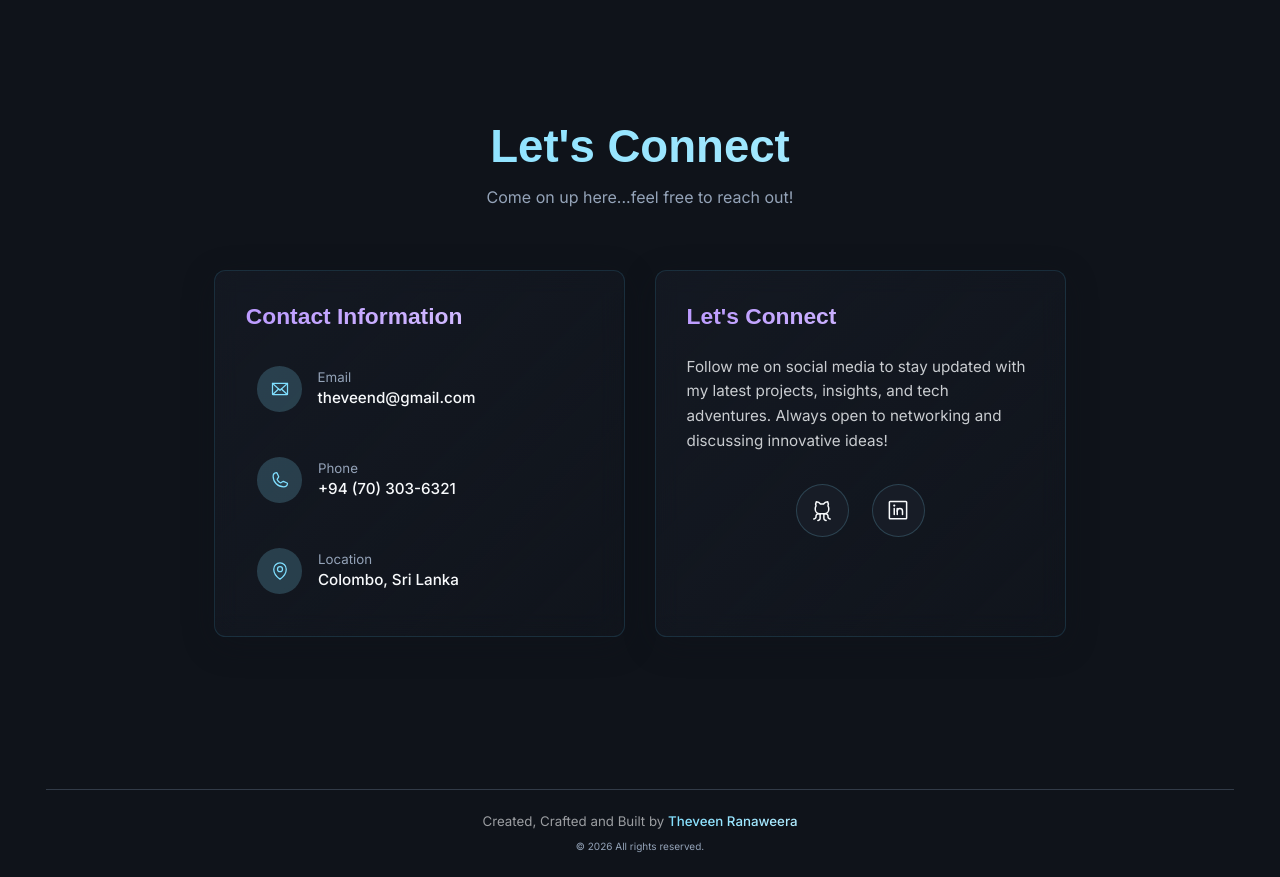
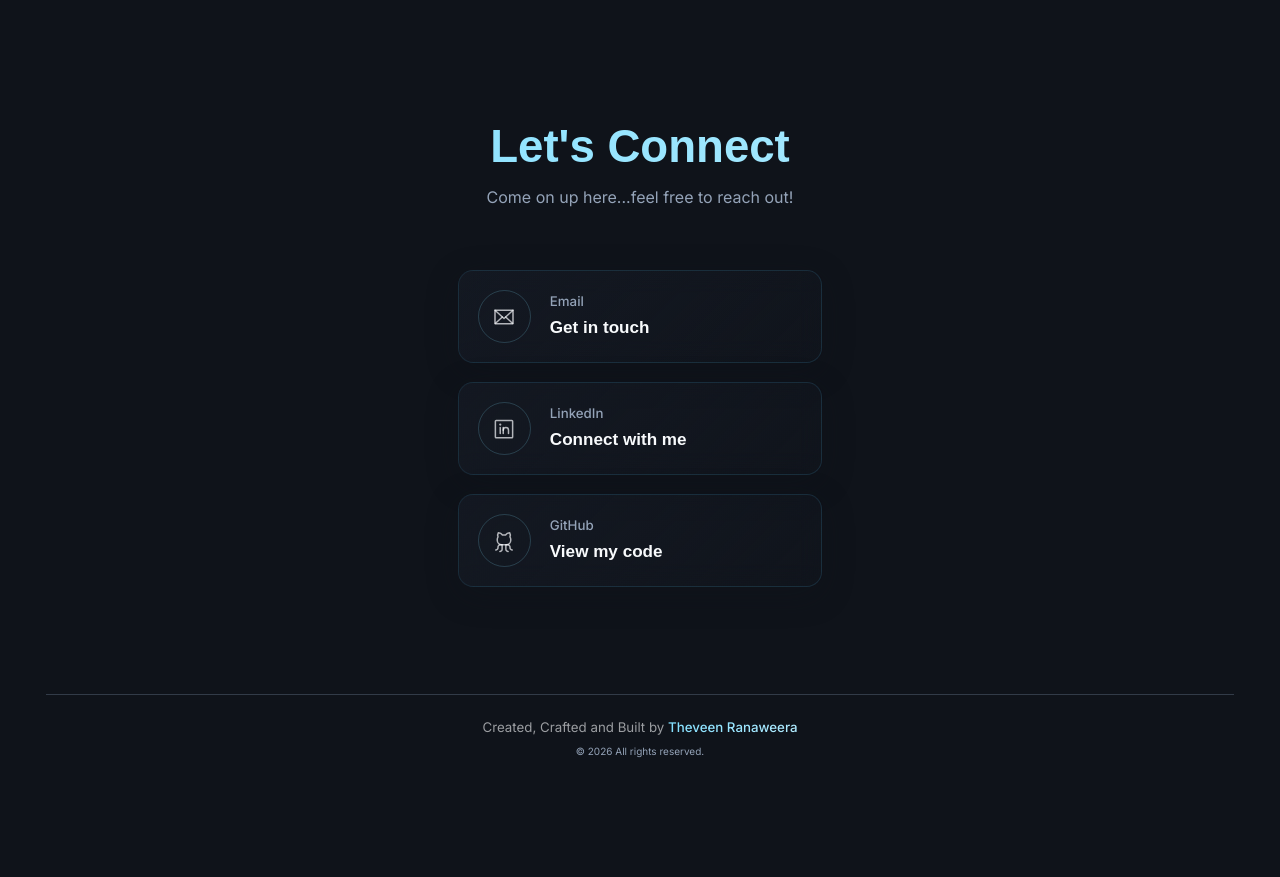
Before and after one commit to theveenranaweera/Theveen-Portfolio, a React (Vite) app: page / in a window 1280 px wide. Shown: the part 5300-6177 px from the top of the page. After the commit the page ends 6082 px from the top, so only its background shows below. Built offline with nearby package versions, Linux system fonts and the light colour scheme; a web font is replaced by a local one.

Commit message:
Update Contact section design with vertical brand cards

```diff
--- a/src/components/Contact.tsx
+++ b/src/components/Contact.tsx
@@ -3,10 +3,8 @@ import { gsap } from 'gsap';
 import { ScrollTrigger } from 'gsap/ScrollTrigger';
 import {
   Envelope,
-  Phone,
-  MapPin,
-  GithubLogo,
-  LinkedinLogo
+  LinkedinLogo,
+  GithubLogo
 } from 'phosphor-react';
 
 import { CONTACT_INFO, SOCIAL_LINKS } from '@/constants';
@@ -44,6 +42,21 @@ const Contact = () => {
         }
       );
 
+      // Animate section subtitle
+      tl.fromTo('.contact-subtitle',
+        {
+          opacity: 0,
+          y: 30
+        },
+        {
+          opacity: 1,
+          y: 0,
+          duration: 0.8,
+          ease: 'power2.out'
+        },
+        '-=0.6'
+      );
+
       // Animate contact cards
       tl.fromTo('.contact-card',
         {
@@ -61,62 +74,41 @@ const Contact = () => {
         },
         '-=0.4'
       );
-
-      // Animate social icons
-      tl.fromTo('.social-icon',
-        {
-          opacity: 0,
-          scale: 0.8,
-          y: 20
-        },
-        {
-          opacity: 1,
-          scale: 1,
-          y: 0,
-          duration: 0.6,
-          ease: 'back.out(1.7)',
-          stagger: 0.1
-        },
-        '-=0.3'
-      );
     }, sectionRef);
 
     return () => ctx.revert();
   }, []);
 
-  const contactInfo = [
+  const contactCards = [
     {
       icon: Envelope,
       label: 'Email',
-      value: CONTACT_INFO.EMAIL,
-      href: `mailto:${CONTACT_INFO.EMAIL}`
-    },
-    {
-      icon: Phone,
-      label: 'Phone',
-      value: CONTACT_INFO.PHONE,
-      href: `tel:${CONTACT_INFO.PHONE.replace(/[^\d+]/g, '')}`
-    },
-    {
-      icon: MapPin,
-      label: 'Location',
-      value: CONTACT_INFO.LOCATION,
-      href: '#'
-    }
-  ];
-
-  const socialLinks = [
-    {
-      icon: GithubLogo,
-      label: 'GitHub',
-      href: SOCIAL_LINKS.GITHUB,
-      color: 'hover:text-gray-400'
+      title: 'Get in touch',
+      href: `mailto:${CONTACT_INFO.EMAIL}`,
+      cardHover: 'hover:glow-primary',
+      iconHover: 'group-hover:border-primary/50 group-hover:bg-primary/5',
+      iconColor: 'group-hover:text-primary',
+      textHover: 'group-hover:text-primary'
     },
     {
       icon: LinkedinLogo,
       label: 'LinkedIn',
+      title: 'Connect with me',
       href: SOCIAL_LINKS.LINKEDIN,
-      color: 'hover:text-blue-400'
+      cardHover: 'hover:shadow-[0_0_25px_rgba(65,105,225,0.3)]',
+      iconHover: 'group-hover:border-[#4169E1]/50 group-hover:bg-[#4169E1]/5',
+      iconColor: 'group-hover:text-[#4169E1]',
+      textHover: 'group-hover:text-[#4169E1]'
+    },
+    {
+      icon: GithubLogo,
+      label: 'GitHub',
+      title: 'View my code',
+      href: SOCIAL_LINKS.GITHUB,
+      cardHover: 'hover:shadow-[0_0_25px_rgba(156,163,175,0.3)]',
+      iconHover: 'group-hover:border-gray-400/50 group-hover:bg-gray-400/5',
+      iconColor: 'group-hover:text-gray-400',
+      textHover: 'group-hover:text-gray-400'
     }
   ];
 
@@ -125,75 +117,37 @@ const Contact = () => {
       ref={sectionRef}
       className="py-20 md:py-28 px-4 flex items-center"
     >
-      <div id="contact" className="scroll-anchor max-w-4xl mx-auto w-full">
+      <div id="contact" className="scroll-anchor max-w-5xl mx-auto w-full">
         <div className="text-center mb-16">
           <h2 className="contact-title text-4xl md:text-5xl font-heading font-bold text-gradient-primary mb-4">
             Let's Connect
           </h2>
-          <p className="text-[16px] text-muted-foreground max-w-2xl mx-auto mb-2">
+          <p className="contact-subtitle text-[16px] text-muted-foreground max-w-2xl mx-auto mb-2">
             Come on up here...feel free to reach out!
           </p>
         </div>
 
-        <div className="grid grid-cols-1 lg:grid-cols-2 gap-8 mb-12">
-          {/* Contact Info Card */}
-          <div className="contact-card glass-card p-8 hover:glow-primary transition-all duration-300 w-full max-w-md mx-auto">
-            <h3 className="text-2xl font-heading font-semibold text-gradient-accent mb-6">
-              Contact Information
-            </h3>
-            <div className="space-y-6">
-              {contactInfo.map((info) => {
-                const Icon = info.icon;
-                return (
-                  <div
-                    key={info.label}
-                    className="flex items-center space-x-4 p-3 rounded-full hover:bg-primary/10 transition-all duration-300 group"
-                  >
-                    <div className="w-12 h-12 bg-primary/20 rounded-full flex items-center justify-center group-hover:bg-primary/30 group-hover:glow-primary transition-all duration-300">
-                      <Icon size={20} className="text-primary" />
-                    </div>
-                    <div>
-                      <p className="text-sm text-muted-foreground">{info.label}</p>
-                      <p className="text-foreground font-medium group-hover:text-primary transition-colors duration-300">
-                        {info.value}
-                      </p>
-                    </div>
-                  </div>
-                );
-              })}
-            </div>
-          </div>
-
-          {/* Connect Card */}
-          <div className="contact-card glass-card p-8 hover:glow-accent transition-all duration-300 w-full max-w-md mx-auto">
-            <h3 className="text-2xl font-heading font-semibold text-gradient-accent mb-6">
-              Let's Connect
-            </h3>
-            <p className="text-foreground/80 mb-8 leading-relaxed">
-              Follow me on social media to stay updated with my latest projects,
-              insights, and tech adventures. Always open to networking and
-              discussing innovative ideas!
-            </p>
-
-            {/* Social Links */}
-            <div className="flex justify-center space-x-6">
-              {socialLinks.map((social) => {
-                const Icon = social.icon;
+        <div className="flex flex-col max-w-sm mx-auto gap-5 w-full">
+          {contactCards.map((card) => {
+            const Icon = card.icon;
             return (
               <a
-                    key={social.label}
-                    href={social.href}
-                    target="_blank"
+                key={card.label}
+                href={card.href}
+                target={card.href.startsWith('mailto') ? '_self' : '_blank'}
                 rel="noopener noreferrer"
-                    aria-label={social.label}
-                    className={`social-icon w-14 h-14 bg-background-secondary rounded-full flex items-center justify-center border border-primary/20 hover:border-primary/50 transition-all duration-300 hover:scale-110 hover:glow-primary ${social.color}`}
+                className={`contact-card glass-card p-5 rounded-2xl flex items-center gap-5 transition-all duration-300 group cursor-pointer hover:-translate-y-1 ${card.cardHover}`}
               >
-                    <Icon size={24} />
+                <div className={`w-14 h-14 shrink-0 rounded-full border border-primary/20 flex items-center justify-center transition-all duration-300 ${card.iconHover}`}>
+                  <Icon size={24} className={`text-foreground/70 transition-colors duration-300 ${card.iconColor}`} />
+                </div>
+                <div className="flex flex-col text-left">
+                  <span className="text-sm text-muted-foreground font-medium mb-1">{card.label}</span>
+                  <span className={`text-lg font-heading font-semibold text-foreground transition-colors duration-300 ${card.textHover}`}>{card.title}</span>
+                </div>
               </a>
             );
           })}
-            </div>
-          </div>
         </div>
       </div>
     </section>
```
Lines whose indentation alone changed are shown as unchanged.
